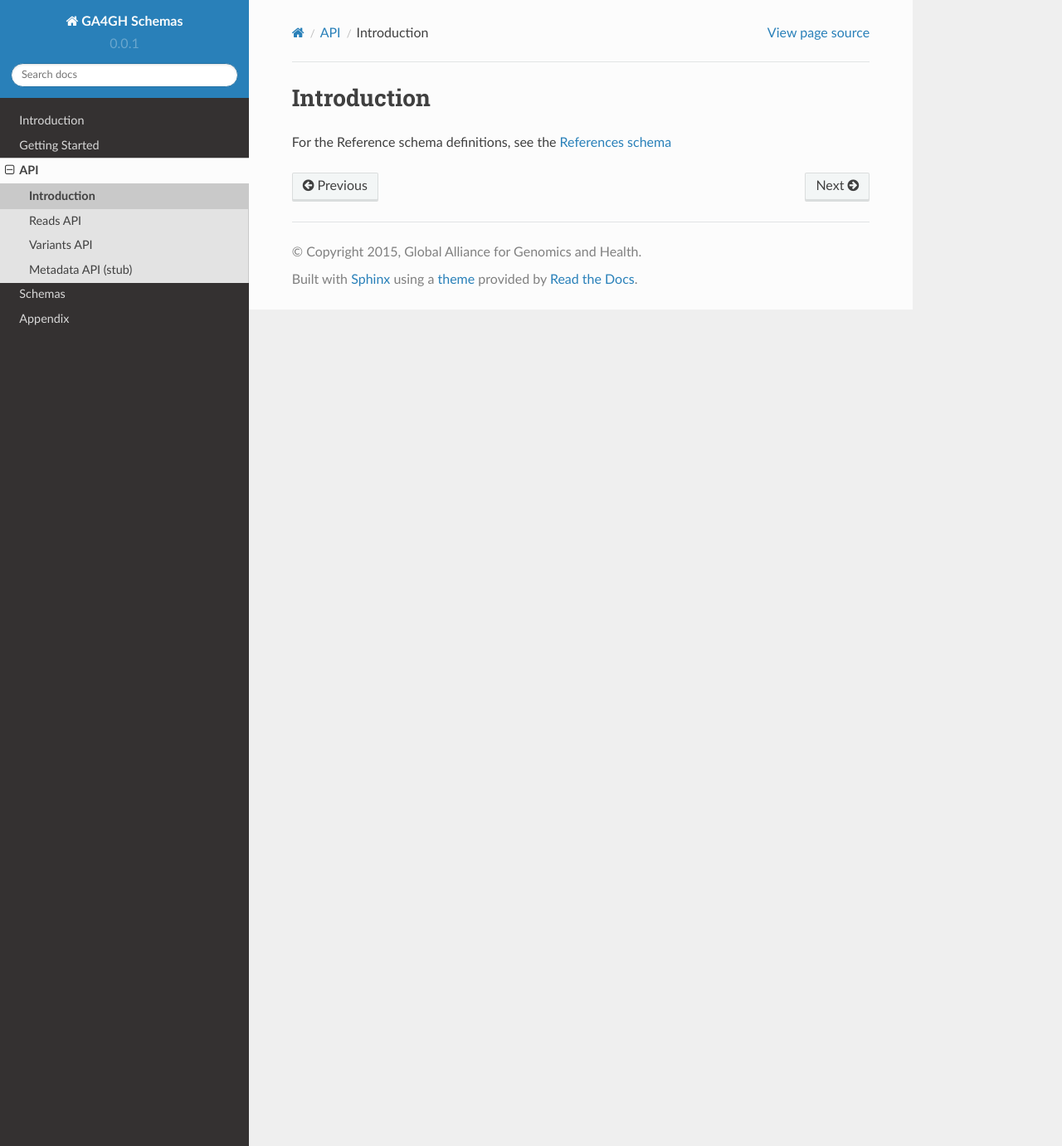
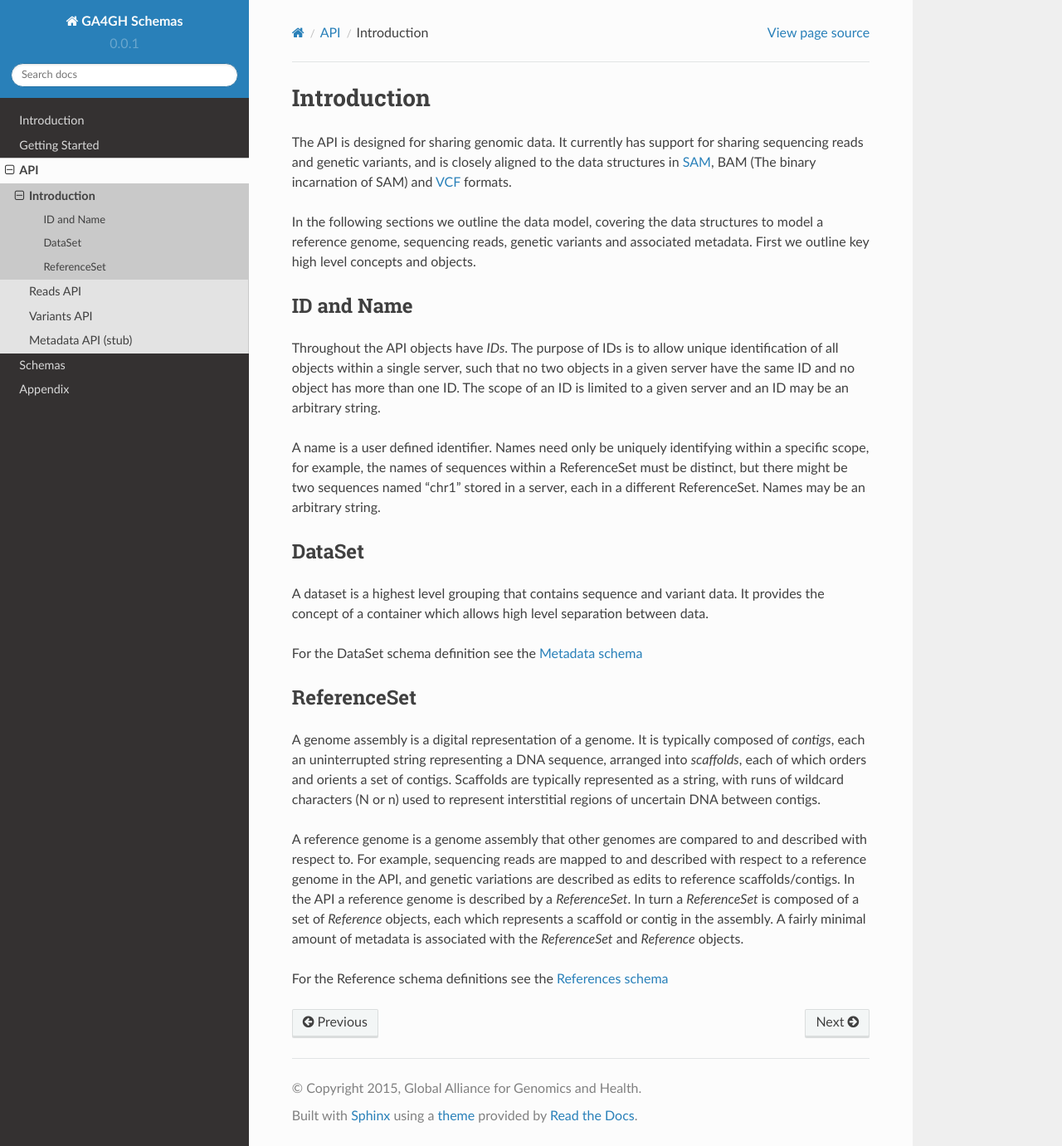
Before and after one commit to ga4gh/ga4gh-schemas, a Sphinx documentation site: the page built from doc/source/api/intro.rst, in a window 1280 px wide and 1381 px high. Shown: the whole window at 83% size. Built offline with Sphinx 7.4.7 and the Read the Docs theme 2.0.0, drawn with Linux system fonts in a browser that asks for light colours; pages that are not in the unit, such as notebooks, are missing from menus.

Commit message:
High level fragment to start of introduction to higher level API concepts. Covers ReferenceSet, Name, ID and DataSet.

```diff
--- a/doc/source/api/intro.rst
+++ b/doc/source/api/intro.rst
@@ -1,6 +1,57 @@
-.. _reference:
+.. _introduction:
 
+************
 Introduction
-!!!!!!!!!!!!
+************
 
-For the Reference schema definitions, see the `References schema <schemas/references.html>`_
+The API is designed for sharing genomic data. It currently has support for sharing
+sequencing reads and genetic variants, and is closely aligned to the data structures
+in `SAM`_, BAM (The binary incarnation of SAM) and `VCF`_ formats.
+
+.. _SAM: https://samtools.github.io/hts-specs/SAMv1.pdf
+.. _VCF: https://samtools.github.io/hts-specs/VCFv4.2.pdf
+
+In the following sections we outline the data model, covering the data structures to model
+a reference genome, sequencing reads, genetic variants and associated metadata. First
+we outline key high level concepts and objects.
+
+-----------
+ID and Name
+-----------
+
+Throughout the API objects have *IDs*. The purpose of IDs is to allow unique
+identification of all objects within a single server, such that no two objects in a
+given server have the same ID and no object has more than one ID.
+The scope of an ID is limited to a given server and an ID may be an arbitrary string.
+
+A name is a user defined identifier. Names need only be uniquely identifying
+within a specific scope, for example, the names of sequences within a ReferenceSet
+must be distinct, but there might be two sequences named "chr1" stored in a server, each
+in a different ReferenceSet. Names may be an arbitrary string.
+
+-------
+DataSet
+-------
+
+A dataset is a highest level grouping that contains sequence and variant data. It provides
+the concept of a container which allows high level separation between data.
+
+For the DataSet schema definition see the `Metadata schema <schemas/metadata.html>`_
+
+------------
+ReferenceSet
+------------
+
+A genome assembly is a digital representation of a genome. It is typically composed of *contigs*,
+each an uninterrupted string representing a DNA sequence, arranged into *scaffolds*,
+each of which orders and orients a set of contigs. Scaffolds are typically represented as a string,
+with runs of wildcard characters (N or n) used to represent interstitial regions of uncertain DNA between contigs.
+
+A reference genome is a genome assembly that other genomes are compared to and described with respect to.
+For example, sequencing reads are mapped to and described with respect to a reference genome in the API,
+and genetic variations are described as edits to reference scaffolds/contigs.
+In the API a reference genome is described by a *ReferenceSet*. In turn a *ReferenceSet*
+is composed of a set of *Reference* objects, each which represents a scaffold or contig in the assembly.
+A fairly minimal amount of metadata is associated with the *ReferenceSet* and *Reference* objects.
+
+For the Reference schema definitions see the `References schema <schemas/references.html>`_
```
Also changed, not shown: doc/source/api/index.rst (line endings or trailing spaces).
